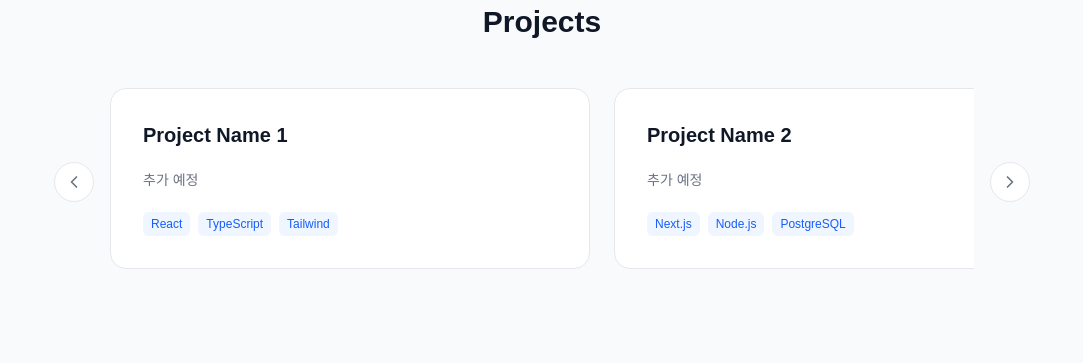
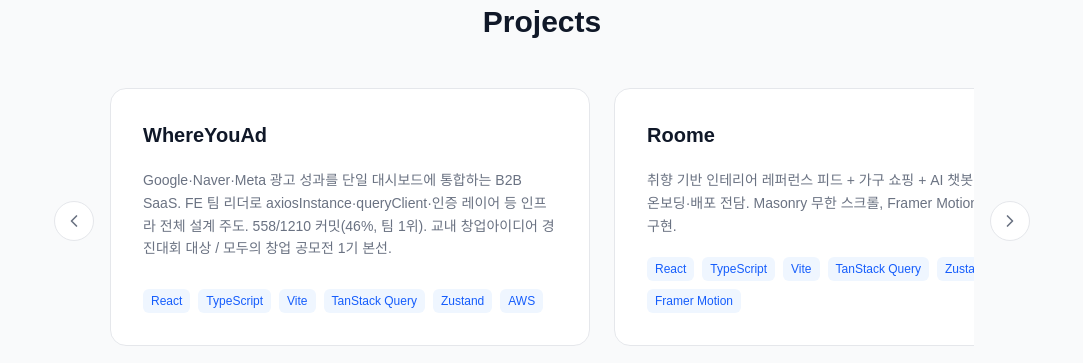
Before and after one commit to Seojegyeong/Seojegyeong.github.io, a Next.js app: page / in a window 1280 px wide. Shown: the part 1280-1643 px from the top of the page, without its empty margins (98-1181 px from the left). Built offline with nearby package versions, Linux system fonts and the light colour scheme; no server answers; a web font is replaced by a local one.

Commit message:
feat: 프로젝트 실제 내용 채우기 및 YouTube 미디어 타입 추가

```diff
--- a/components/ProjectModal.tsx
+++ b/components/ProjectModal.tsx
@@ -29,6 +29,11 @@ export default function ProjectModal({ project, onClose }: Props) {
 
   const current = project.media[mediaIndex];
 
+  const toEmbedUrl = (src: string) => {
+    const id = src.match(/(?:youtu\.be\/|v=)([^&?/]+)/)?.[1];
+    return id ? `https://www.youtube.com/embed/${id}` : src;
+  };
+
   return (
     <div
       className="fixed inset-0 z-50 flex items-center justify-center bg-black/60 backdrop-blur-sm p-4"
@@ -39,8 +44,15 @@ export default function ProjectModal({ project, onClose }: Props) {
         onClick={(e) => e.stopPropagation()}
       >
         {/* 미디어 슬라이더 */}
-        <div className="relative bg-gray-100 dark:bg-gray-800 rounded-t-2xl aspect-video flex items-center justify-center overflow-hidden">
-          {current.type === "video" ? (
+        <div className="relative bg-black rounded-t-2xl aspect-video flex items-center justify-center overflow-hidden">
+          {current.type === "youtube" ? (
+            <iframe
+              src={toEmbedUrl(current.src)}
+              className="w-full h-full"
+              allowFullScreen
+              allow="accelerometer; autoplay; clipboard-write; encrypted-media; gyroscope; picture-in-picture"
+            />
+          ) : current.type === "video" ? (
             <video
               src={current.src}
               controls
--- a/data/projects.ts
+++ b/data/projects.ts
@@ -1,44 +1,52 @@
+export type MediaItem =
+  | { type: "youtube"; src: string }
+  | { type: "image"; src: string }
+  | { type: "video"; src: string };
+
 export type Project = {
   title: string;
   description: string;
   tags: string[];
   github: string;
   demo?: string;
-  media: { type: "image" | "video"; src: string }[];
+  media: MediaItem[];
 };
 
 export const projects: Project[] = [
   {
-    title: "Project Name 1",
-    description: "추가 예정",
-    tags: ["React", "TypeScript", "Tailwind"],
-    github: "https://github.com",
+    title: "WhereYouAd",
+    description:
+      "Google·Naver·Meta 광고 성과를 단일 대시보드에 통합하는 B2B SaaS. FE 팀 리더로 axiosInstance·queryClient·인증 레이어 등 인프라 전체 설계 주도. 558/1210 커밋(46%, 팀 1위). 교내 창업아이디어 경진대회 대상 / 모두의 창업 공모전 1기 본선.",
+    tags: ["React", "TypeScript", "Vite", "TanStack Query", "Zustand", "AWS"],
+    github: "https://github.com/WhereYouAd/WhereYouAd-Frontend",
     demo: "",
-    media: [
-      { type: "video", src: "" },
-      { type: "image", src: "" },
-    ],
+    media: [{ type: "youtube", src: "https://youtu.be/sTcq1MLCJAY" }],
   },
   {
-    title: "Project Name 2",
-    description: "추가 예정",
-    tags: ["Next.js", "Node.js", "PostgreSQL"],
-    github: "https://github.com",
+    title: "Roome",
+    description:
+      "취향 기반 인테리어 레퍼런스 피드 + 가구 쇼핑 + AI 챗봇 앱. 피드·쇼핑·온보딩·배포 전담. Masonry 무한 스크롤, Framer Motion 애니메이션 구현.",
+    tags: ["React", "TypeScript", "Vite", "TanStack Query", "Zustand", "Framer Motion"],
+    github: "https://github.com/ITA-Roome/roome-fe",
     demo: "",
-    media: [
-      { type: "video", src: "" },
-      { type: "image", src: "" },
-    ],
+    media: [{ type: "youtube", src: "https://youtu.be/hCe5JMVMQxE" }],
   },
   {
-    title: "Project Name 3",
-    description: "추가 예정",
-    tags: ["React Native", "Expo", "Firebase"],
-    github: "https://github.com",
+    title: "Light",
+    description:
+      "경제 뉴스 금융 용어를 자동 감지해 호버 툴팁으로 즉시 설명하는 Chrome 확장 프로그램. Shadow DOM + TreeWalker 기반 DOM 격리, Claude AI 연동, Chrome Web Store 배포.",
+    tags: ["TypeScript", "React", "Chrome Extension", "Claude AI", "Node.js"],
+    github: "https://github.com/Seojegyeong/Light",
+    demo: "https://chromewebstore.google.com/detail/light/oakngefnlimlmgcoadomekojacbminco",
+    media: [{ type: "youtube", src: "https://youtu.be/P0sHsM-qLWU" }],
+  },
+  {
+    title: "WithTime",
+    description:
+      "AI 기반 커플 데이트 코스 추천 서비스. 설정·공지·FAQ 도메인 전담. Firebase FCM 푸시 알림, 멤버십 등급 시스템 포함.",
+    tags: ["React", "TypeScript", "Vite", "TanStack Query", "Zustand", "Firebase"],
+    github: "",
     demo: "",
-    media: [
-      { type: "video", src: "" },
-      { type: "image", src: "" },
-    ],
+    media: [{ type: "youtube", src: "https://youtu.be/oy63--lXUtQ" }],
   },
 ];
```
